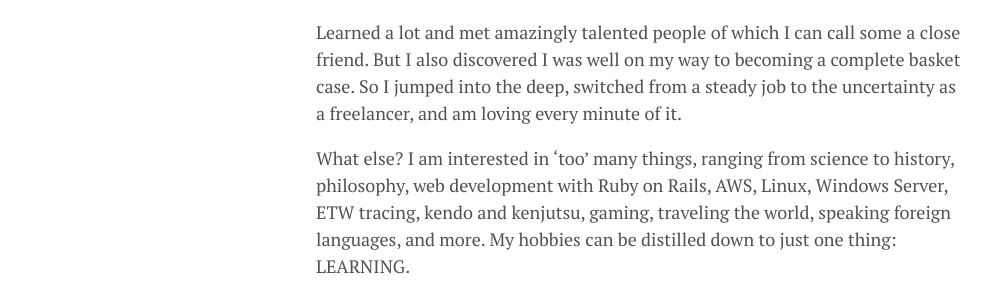
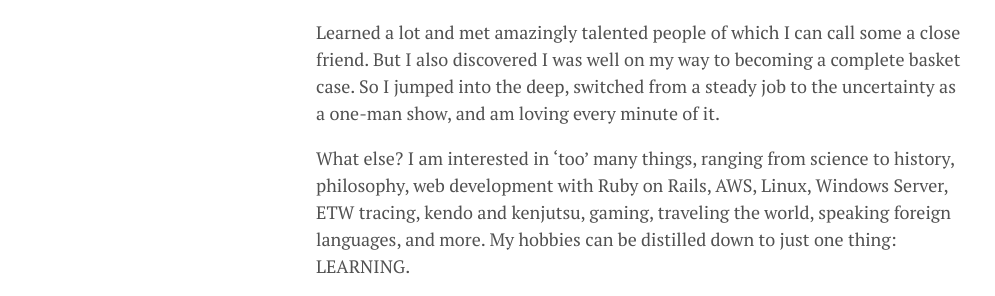
Before and after one commit to lgeurts/lgeurts.github.io, a Jekyll site: the page built from about.md, in a window 1280 px wide. Shown: the part 636-932 px from the top of the page, without its empty margins (0-995 px from the left). Built offline with Jekyll 4.4.1, drawn with Linux system fonts in a browser that asks for light colours; nearby versions of some CDN libraries.

Commit message:
Update about.md

```diff
--- a/about.md
+++ b/about.md
@@ -8,7 +8,7 @@
 Hi, I am a self-employed DevOps & Infrastructure Engineer, living in the central north of France.
 In a former life, I was a Microsoft PFE, Dell Escalation Engineer, Support Escalation Engineer at HP, and and... the list goes on up to 1995.
 
-Learned a lot and met amazingly talented people  of which I can call some a close friend. But I also discovered I was well on my way to becoming a complete basket case. So I jumped into the deep, switched from  a steady job to the uncertainty as a freelancer, and am loving every minute of it.
+Learned a lot and met amazingly talented people  of which I can call some a close friend. But I also discovered I was well on my way to becoming a complete basket case. So I jumped into the deep, switched from  a steady job to the uncertainty as a one-man show, and am loving every minute of it.
 
 What else? I am interested in 'too' many things, ranging from science to history, philosophy, web development with Ruby on Rails, AWS, Linux, Windows Server, ETW tracing, kendo and kenjutsu, gaming, traveling the world, speaking foreign languages, and more.
 My hobbies can be distilled down to just one thing: LEARNING.
```
